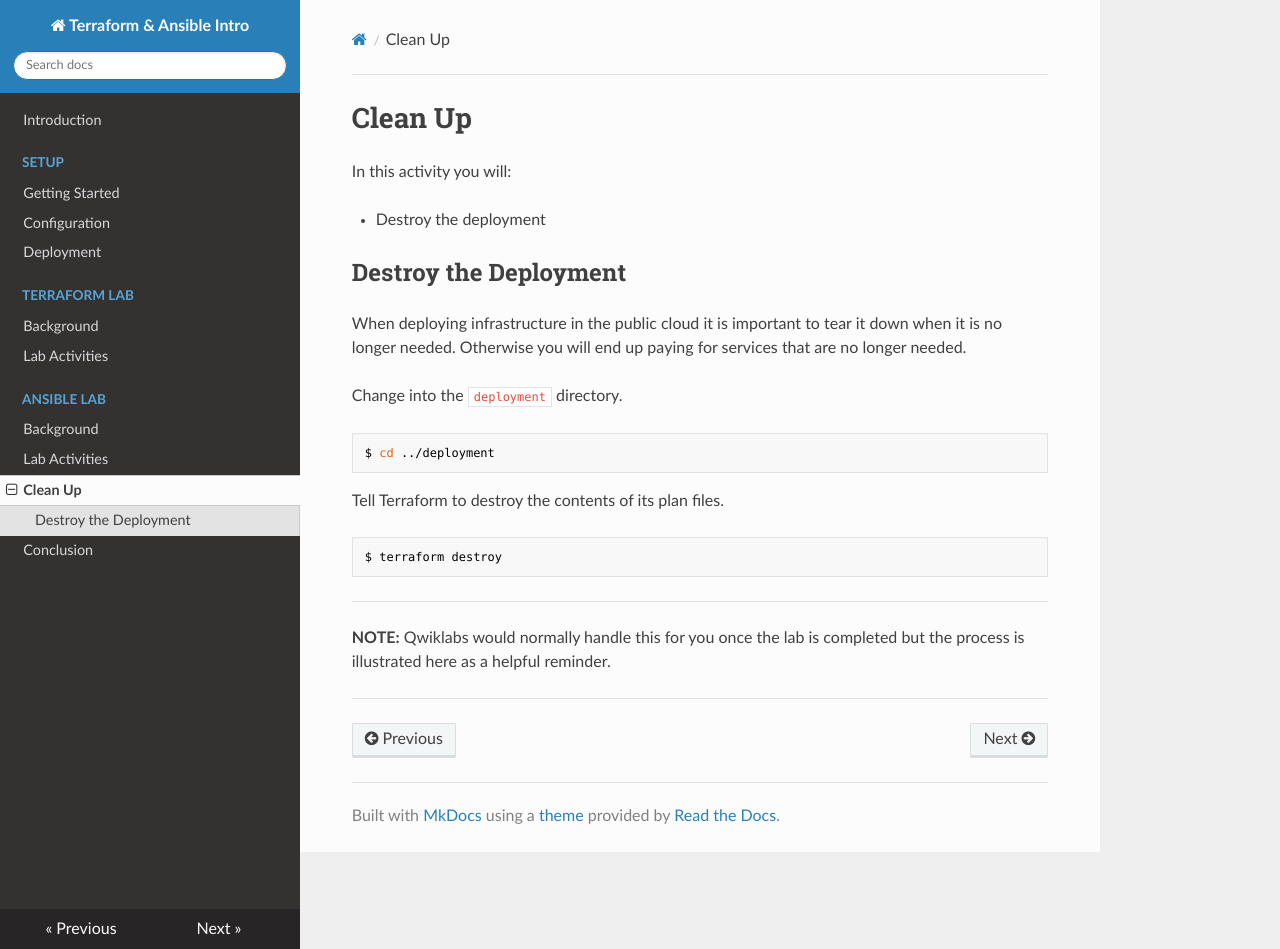
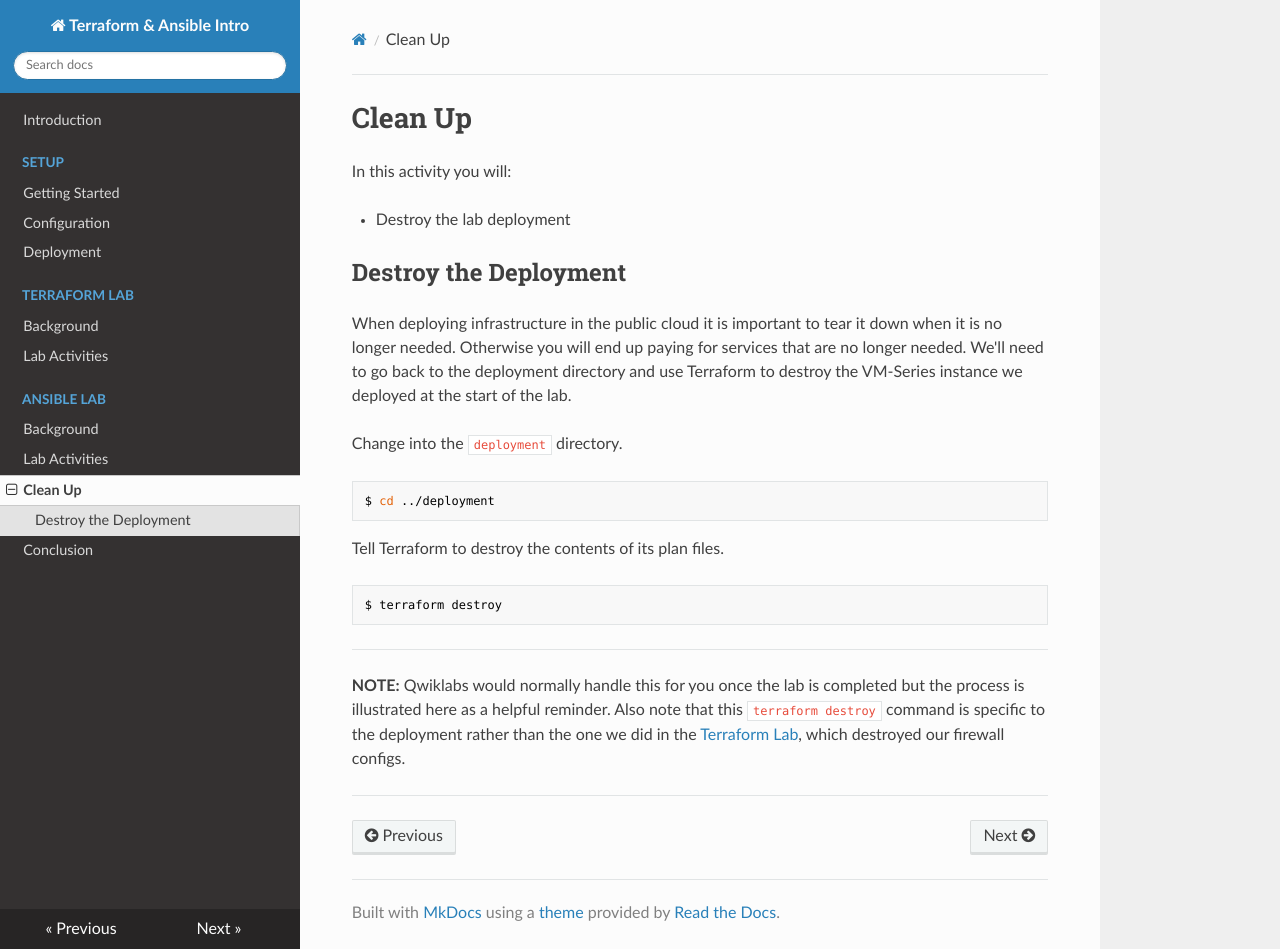
Before and after one commit to PaloAltoNetworks/terraform-ansible-intro, an MkDocs documentation site: the page built from docs/clean-up.md, in a window 1280 px wide and 949 px high. Built offline with MkDocs 1.6.1, drawn with Linux system fonts in a browser that asks for light colours; nearby versions of some CDN libraries; old or Windows-style settings are respelled for this version of MkDocs.

Commit message:
Enough already Teresa. No more documentation tweaks.

```diff
--- a/docs/clean-up.md
+++ b/docs/clean-up.md
@@ -2,11 +2,11 @@
 
 In this activity you will:
 
-* Destroy the deployment
+* Destroy the lab deployment
 
 ## Destroy the Deployment
 
-When deploying infrastructure in the public cloud it is important to tear it down when it is no longer needed.  Otherwise you will end up paying for services that are no longer needed.
+When deploying infrastructure in the public cloud it is important to tear it down when it is no longer needed.  Otherwise you will end up paying for services that are no longer needed. We'll need to go back to the deployment directory and use Terraform to destroy the VM-Series instance we deployed at the start of the lab.
 
 Change into the `deployment` directory.
 
@@ -21,6 +21,6 @@ $ terraform destroy
 ~~~
 
 ---
-**NOTE:** Qwiklabs would normally handle this for you once the lab is completed but the process is illustrated here as a helpful reminder.
+**NOTE:** Qwiklabs would normally handle this for you once the lab is completed but the process is illustrated here as a helpful reminder. Also note that this `terraform destroy` command is specific to the deployment rather than the one we did in the [Terraform Lab](terraform-lab.md), which destroyed our firewall configs.
 
 ---
```
